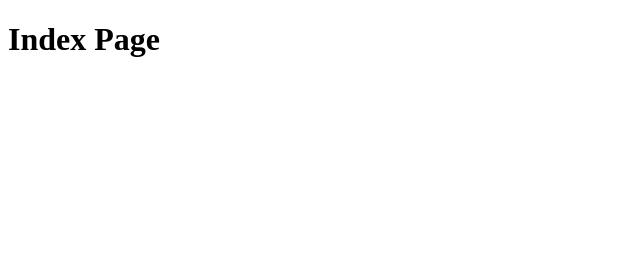
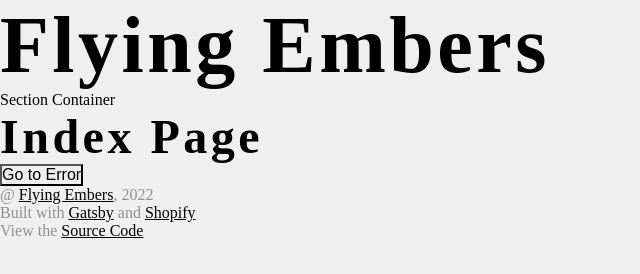
Before and after one commit to lenharta/fe-demo-store, a Gatsby site: page / in a window 1280 px wide. Shown: the whole page, without its empty margins (0-640 px from the left). Built offline with nearby package versions, Linux system fonts and the light colour scheme; Gatsby itself is replaced by a stand-in of ours.

Commit message:
components-fonts-styles-setup

```diff
--- a/gatsby-config.js
+++ b/gatsby-config.js
@@ -2,8 +2,10 @@ require("dotenv").config()
 
 module.exports = {
   siteMetadata: {
-    title: `Flying Embers Demo Storefront`,
+    title: `Flying Embers`,
+    description: `Flying Embers - online store organic alcohol drinks ✅ Organic kombucha drinks ✅ Alcoholic Kombucha ✅ buy to kombucha alcohol in Flying Embers ✅ Born in Ojai - Brewed in Ventura, CA ★ Best light alcohol drinks`,
     siteUrl: `https://www.flyingembers.io`,
+    author: `lenharta`,
   },
   plugins: [
     {
--- a/package.json
+++ b/package.json
@@ -26,6 +26,7 @@
     "gatsby-source-filesystem": "^4.13.0",
     "gatsby-source-shopify": "^7.2.0",
     "gatsby-transformer-sharp": "^4.13.0",
+    "prop-types": "^15.8.1",
     "react": "^17.0.1",
     "react-dom": "^17.0.1",
     "react-helmet": "^6.1.0",
--- /dev/null
+++ b/src/components/Layout.jsx
@@ -0,0 +1,56 @@
+import * as React from "react"
+import { useStaticQuery, graphql } from "gatsby"
+import styled from "styled-components"
+import Nav from "./Nav"
+import GlobalStyle from "../styles/GlobalStyle"
+
+const SiteContent = styled.div`
+  main {}
+`
+const Footer = styled.div`
+  div {
+    color: rgba(0,0,0,0.4);
+  }
+`
+
+const Layout = ({ children }) => {
+  const data = useStaticQuery(graphql`
+    query siteTitleQuery {
+      site {
+        siteMetadata {
+          title
+          description
+        }
+      }
+    }
+  `)
+
+  return (
+    <>
+      <GlobalStyle />
+      <Nav siteTitle={data.site.siteMetadata?.title || `Title`} />
+      <SiteContent>
+        <main>{children}</main>
+        <Footer>
+          {/* MAY WRAP TEXT WITH <p></p> */}
+          <div>
+            @ <a href="https://www.flyingembers.com/">Flying Embers</a>,{" "}
+            {new Date().getFullYear()}
+          </div>
+          <div>
+            Built with <a href="https://www.gatsbyjs.com">Gatsby</a> and{" "}
+            <a href="https://www.shopify.com">Shopify</a>
+          </div>
+          <div>
+            View the{" "}
+            <a href="https://github.com/lenharta/fe-demo-store">Source Code</a>
+          </div>
+        </Footer>
+      </SiteContent>
+    </>
+  )
+}
+
+// POSSIBLE ERROR WITH { propTypes } MISSING, TRY FIRST
+
+export default Layout
--- /dev/null
+++ b/src/components/Nav.jsx
@@ -0,0 +1,11 @@
+import * as React from "react"
+
+const Nav = ({ siteTitle }) => {
+  return (
+    <>
+      <h1>{siteTitle}</h1>
+    </>
+  )
+}
+
+export default Nav
--- /dev/null
+++ b/src/components/PrimaryButton.jsx
@@ -0,0 +1,15 @@
+import * as React from 'react'
+import styled from 'styled-components'
+
+const ButtonWrapper = styled.button``
+const Title = styled.p``
+
+const PrimaryButton = ({ text, onClick, disabled = false }) => {
+  return (
+    <ButtonWrapper onClick={onClick} disabled={disabled}>
+      <Title>{text}</Title>
+    </ButtonWrapper>
+  )
+}
+
+export default PrimaryButton
--- /dev/null
+++ b/src/components/Seo.jsx
@@ -0,0 +1,65 @@
+import * as React from "react"
+import PropTypes from 'prop-types'
+import { Helmet } from "react-helmet"
+import { useStaticQuery, graphql } from "gatsby"
+
+function Seo({ description, lang, meta, title }) {
+  const { site } = useStaticQuery(
+    graphql`
+      query {
+        site {
+          siteMetadata {
+            title
+            description
+          }
+        }
+      }
+    `
+  )
+
+  const metaDescription = description || site.siteMetaData?.description
+  const defaultTitle = site.siteMetaData?.title
+
+  return (
+    <Helmet
+      htmlAttributes={{
+        lang,
+      }}
+      title={title}
+      titleTemplate={defaultTitle ? `%s | ${defaultTitle}` : null}
+      meta={[
+        {
+          name: `description`,
+          content: metaDescription,
+        },
+        {
+          property: `og:title`,
+          content: title,
+        },
+        {
+          property: `og:description`,
+          content: metaDescription,
+        },
+        {
+          property: `og:type`,
+          content: `website`,
+        },
+      ].concat(meta)}
+    />
+  )
+}
+
+Seo.defaultProps = {
+  lang: `en`,
+  meta: [],
+  description: ``,
+}
+
+Seo.propTypes = {
+  description: PropTypes.string,
+  lang: PropTypes.string,
+  meta: PropTypes.arrayOf(PropTypes.object),
+  title: PropTypes.string.isRequired,
+}
+
+export default Seo
--- a/src/pages/index.js
+++ b/src/pages/index.js
@@ -1,13 +1,83 @@
-import * as React from 'react'
+import * as React from "react"
+import { navigate } from "gatsby"
 
-import styled from 'styled-components'
+import Layout from "../components/Layout"
+import PrimaryButton from "../components/PrimaryButton"
+import Seo from "../components/Seo"
 
 const IndexPage = () => {
   return (
     <>
-      <h1>Index Page</h1>
+      <Layout>
+        <Seo title="Home | Flying Embers" />
+        <section>
+          <p>Section Container</p>
+          <h3>Index Page</h3>
+          <PrimaryButton text="Go to Error" onClick={() => navigate("404")} />
+        </section>
+      </Layout>
     </>
   )
 }
 
 export default IndexPage
+
+////////// PROJECT RULES
+//////////
+//////////
+//////////
+//
+// *** Place Styled Component Variables above the JSX Component
+//
+// *** Font Styles and Sizes are done in GlobalStyles
+//
+// *** Wrap pages around Semantic "article" tags, Divide Articles into sections
+//
+// ***
+//
+// ***
+//
+// ***
+//
+// ***
+//
+// ***
+//
+// ***
+//
+// ***
+//
+// ***
+//
+// ***
+//
+// ***
+//
+// ***
+//
+// ***
+//
+// ***
+//
+// ***
+//
+// ***
+//
+// ***
+//
+// ***
+//
+// ***
+//
+// ***
+//
+// ***
+//
+// ***
+//
+// ***
+//
+// ***
+//
+// ***
+//
--- a/src/styles/GlobalStyle.js
+++ b/src/styles/GlobalStyle.js
@@ -1,12 +1,51 @@
 import { createGlobalStyle } from "styled-components"
+import variables from "./variables"
 
 const GlobalStyle = createGlobalStyle`
+  ${variables}
+
+  ////////// FONTS
+  //////////
+  //////////
+  //////////
   @font-face {
-    font-family: MeekDPMedium !important;
-    src: url('../fonts/Meek_Display_v0.2-Medium.otf') format('opentype');
+    font-family: Larsseit;
+    font-display: swap;
+    src: url('https://cdn.shopify.com/s/files/1/0352/6367/6475/files/Larsseit.ttf?v=1585817649');
+    font-weight: 400;
+  }
+  @font-face {
+    font-family: MeekDPMedium;
+    font-display: swap;
+    src: url('https://cdn.shopify.com/s/files/1/0352/6367/6475/t/51/assets/Meek_Display_v0.2-Medium.otf?v=5992236951338147950');
+    font-weight: 400;
+  }
+  @font-face {
+    font-family: MeekDPBlack;
+    font-display: swap;
+    src: url('https://cdn.shopify.com/s/files/1/0352/6367/6475/t/51/assets/Meek_Display_v0.2-Black.otf?v=5692274455165416449');
+    font-weight: 400;
+  }
+  @font-face {
+    font-family: MeekDPSuper;
+    font-display: swap;
+    src: url('https://cdn.shopify.com/s/files/1/0352/6367/6475/t/51/assets/Meek_Display_v0.2-Super.otf?v=6630240497740892830');
+    font-weight: 400;
+  }
+  @font-face {
+    font-family: MeekDPBold;
+    font-display: swap;
+    src: url('https://cdn.shopify.com/s/files/1/0352/6367/6475/t/51/assets/Meek_Display_v0.2-Bold.otf?v=968513694871126778');
+    font-weight: 400;
   }
 
-  *{
+  ////////// GLOBALS
+  //////////
+  //////////
+  //////////
+  *,
+  *:before,
+  *:after {
     margin: 0;
     padding: 0;
     outline: 0;
@@ -19,11 +58,92 @@ const GlobalStyle = createGlobalStyle`
     -webkit-font-smoothing: antialiased;
   }
 
+  ////////// SEMANTIC ELEMENTS
+  //////////
+  //////////
+  //////////
   body {
+    width: 100%;
+    height: 100%;
     color: #000000;
     background: #efefef;
   }
 
+  main {}
+  header {}
+  footer {}
+  section {}
+  article {}
+  tbody {}
+  thead {}
+  tfoot {}
+  th {}
+  tr {}
+  ol {}
+  ul {}
+  li {}
+  button {}
+  input {}
+  form {}
+  select {}
+
+
+  ////////// TEXT ELEMENTS
+  //////////
+  //////////
+  //////////
+  // Adjust Sizes & Colors from Figma
+  h1 {
+    color: #000000;
+    font-size: 5rem;
+    letter-spacing: 3.5px;
+  }
+
+  h2 {
+    color: #000000;
+    font-size: 4rem;
+    letter-spacing: 3.5px;
+  }
+
+  h3 {
+    color: #000000;
+    font-size: 3rem;
+    letter-spacing: 3.5px;
+  }
+
+  h4 {
+    color: #000000;
+    font-size: 2.5rem;
+    letter-spacing: 3.5px;
+  }
+
+  h5 {
+    color: #000000;
+    font-size: 2rem;
+    letter-spacing: 3.5px;
+  }
+
+  h6 {
+    color: #000000;
+    font-size: 1.5rem;
+    letter-spacing: 3.5px;
+  }
+
+  span {
+    color: #000000;
+    font-size: 1.5rem;
+    letter-spacing: 1px;
+  }
+
+  a {
+    color: #000000;
+    font-size: 1rem;
+  }
+
+  p {
+    color: #000000;
+    font-size: 1rem;
+  }
 `
 
 export default GlobalStyle
--- /dev/null
+++ b/src/styles/theme.js
@@ -0,0 +1,39 @@
+import { css } from 'styled-components'
+import mixins from '.'
+
+export const darkTheme = {
+  mixins,
+
+  // Semantic Elements
+  body: css``,
+
+  // Text Elements
+  // h1: css``,
+  // h2: css``,
+  // h3: css``,
+  // h4: css``,
+  // h5: css``,
+  // h6: css``,
+  // span: css``,
+  // a: css``,
+  // p: css``
+}
+
+export const lightTheme = {
+  mixins,
+
+  // Semantic Elements
+  body: css``,
+
+  // Text Elements
+  // h1: css``,
+  // h2: css``,
+  // h3: css``,
+  // h4: css``,
+  // h5: css``,
+  // h6: css``,
+
+  // span: css``,
+  // a: css``,
+  // p: css``
+}
--- /dev/null
+++ b/src/styles/variables.js
@@ -0,0 +1,9 @@
+import { css } from "styled-components"
+
+const variables = css`
+  :root {
+    --p-font: MeekDPMedium;
+  }
+`
+
+export default variables
```
Also changed, not shown: src/components/SecondaryButton.jsx (added, +16 -0 lines), src/pages/404.js (+11 -2 lines), src/pages/construction.js (added, +102 -0 lines), src/styles/mixins.js (added, +45 -0 lines), README.md.
